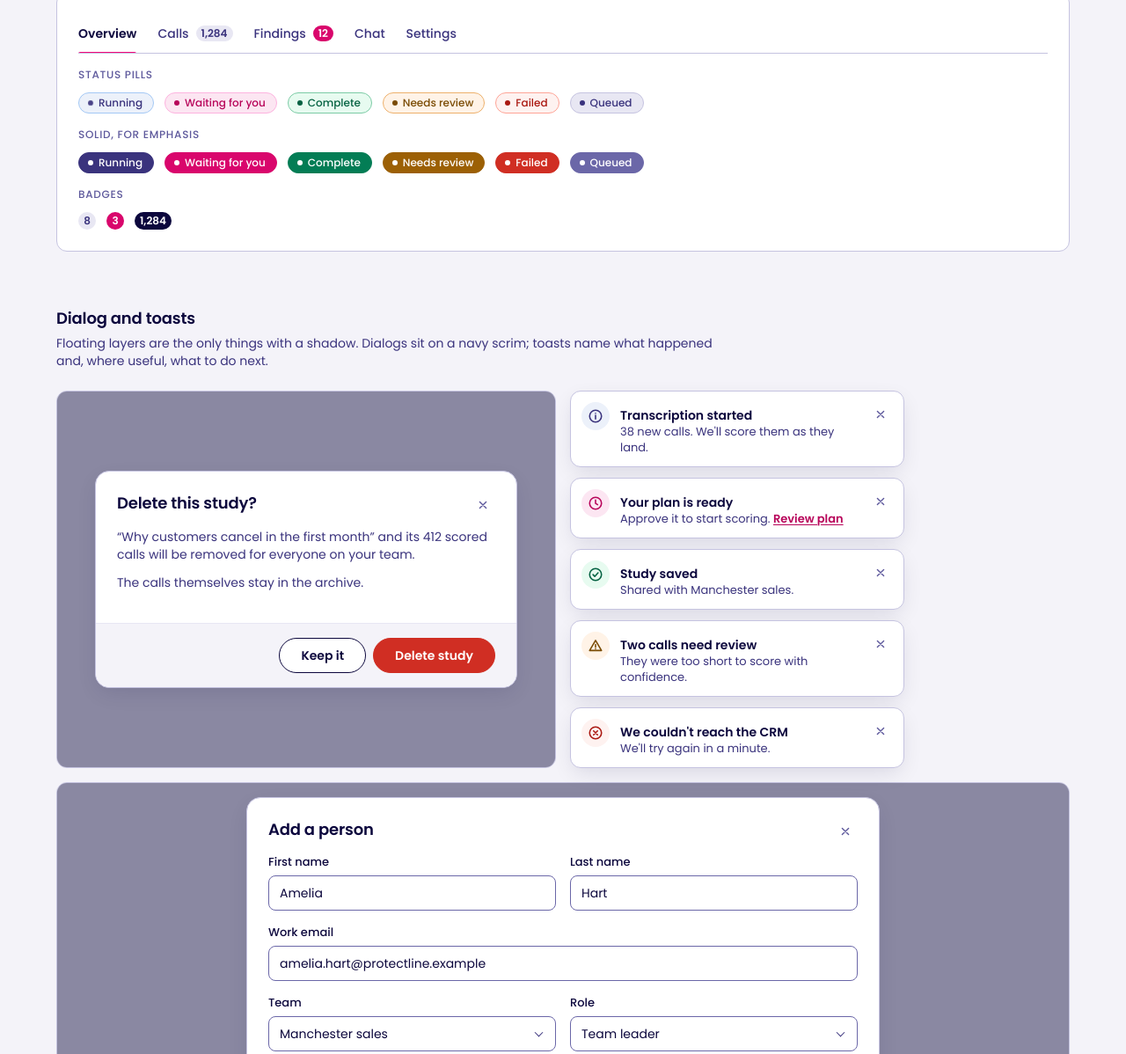
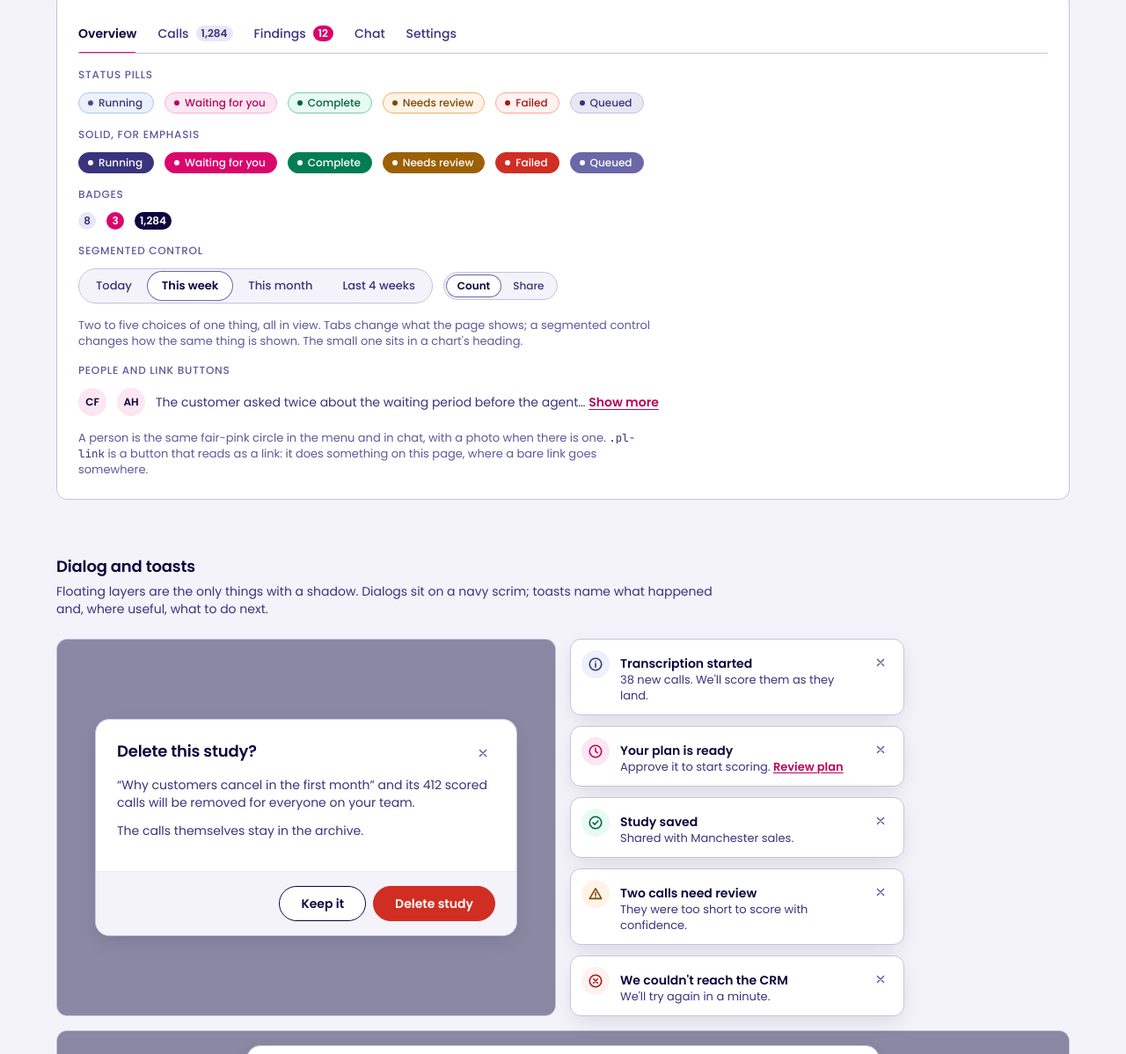
Before and after one commit to ReedoPL/Protect-Line-Design-System, a plain HTML site: page preview/app-components.html in a window 1280 px wide. Shown: the part 2860-4058 px from the top of the page at 88% size. Drawn offline with Linux system fonts and the light colour scheme.

Commit message:
Add the segmented control, link button, avatar and page title
Four things gui2 built for itself because the app layer had none.

.pl-segmented: two to five choices of one thing, all in view. gui2 had
two of its own, which had drifted apart in height, border and selected
state.

.pl-link: a button that reads as a link ("Show more", "Clear filters").
gui2 used the class name in one place before it existed, where it did
nothing.

.pl-avatar: a person's circle, initials or a photo, the same in the
menu and in chat. The chat's user avatar was info blue, a status colour;
it is now the same fair-pink circle.

.pl-text-page-title (28/36): a page's own name. DESIGN.md gave 20px as
the page title, but 44 of gui2's 63 page titles are 28px and the 20px
ones name a record or a person. Both sizes are now documented for what
they turned out to be used for.

Co-Authored-By: Claude Fable 5.2 <noreply@anthropic.com>

```diff
--- a/components/app-components.css
+++ b/components/app-components.css
@@ -58,6 +58,27 @@
   text-decoration-thickness: 2px;
 }
 
+/* A button that reads as a link: "Show more", "Clear filters" in a sentence. Also for an
+   anchor that carries a class of its own. It does something on this page; a link that
+   goes somewhere stays a bare <a>. */
+.pl-link {
+  display: inline;
+  padding: 0;
+  border: 0;
+  border-radius: var(--app-space-2);
+  background: none;
+  font: inherit;
+  font-weight: var(--font-weight-semibold);
+  color: var(--app-text-link);
+  text-align: inherit;
+  text-decoration: underline;
+  text-underline-offset: 0.18em;
+  text-decoration-thickness: 1px;
+  cursor: pointer;
+}
+.pl-link:hover { color: var(--app-text-link-hover); text-decoration-thickness: 2px; }
+.pl-link:disabled { color: var(--app-text-disabled); text-decoration: none; cursor: not-allowed; }
+
 /* ── Type ─────────────────────────────────────────────────────────────── */
 .pl-text-caption { font-size: var(--app-font-size-xs); line-height: var(--app-line-height-xs); color: var(--app-text-subtle); }
 .pl-text-table { font-size: var(--app-font-size-sm); line-height: var(--app-line-height-sm); }
@@ -67,6 +88,9 @@
 .pl-text-heading { font-size: var(--app-font-size-lg); line-height: var(--app-line-height-lg); font-weight: var(--font-weight-semibold); }
 .pl-text-section { font-size: var(--app-font-size-xl); line-height: var(--app-line-height-xl); font-weight: var(--font-weight-semibold); letter-spacing: var(--app-tracking-tight); }
 .pl-text-title { font-size: var(--app-font-size-2xl); line-height: var(--app-line-height-2xl); font-weight: var(--font-weight-bold); letter-spacing: var(--app-tracking-tight); }
+/* The page's own name ("Calls", "Team coaching"): the largest text on the screen, once.
+   .pl-text-title is for a title that names a record or a person ("Amelia Hart"). */
+.pl-text-page-title { font-size: var(--app-font-size-3xl); line-height: var(--app-line-height-3xl); font-weight: var(--font-weight-bold); letter-spacing: var(--app-tracking-tight); }
 .pl-text-stat { font-size: var(--app-font-size-3xl); line-height: var(--app-line-height-3xl); font-weight: var(--font-weight-semibold); letter-spacing: var(--app-tracking-tight); }
 .pl-text-eyebrow { font-size: var(--app-font-size-xs); line-height: var(--app-line-height-xs); font-weight: var(--font-weight-medium); letter-spacing: var(--app-tracking-caps); text-transform: uppercase; color: var(--app-text-subtle); }
 .pl-text-muted { color: var(--app-text-muted); }
@@ -422,6 +446,52 @@
 .pl-pill--live::before { animation: pl-breathe 1.6s ease-in-out infinite; }
 @keyframes pl-breathe { 50% { opacity: 0.35; transform: scale(0.75); } }
 
+/* ── Segmented control ────────────────────────────────────────────────── */
+/* Two to five choices of one thing, all in view: a period (Today, This week, Month), a
+   chart's unit (Count, Share). Buttons with aria-pressed, or role="radio" with
+   aria-checked inside a role="radiogroup". Tabs change what the page shows; this changes
+   how the same thing is shown. Past five choices, use a select. */
+.pl-segmented {
+  --_h: var(--app-control-height-md);
+  display: inline-flex;
+  flex-wrap: wrap;
+  gap: var(--app-space-2);
+  padding: 3px;
+  border: 1px solid var(--app-border);
+  border-radius: calc(var(--_h) / 2);
+  background: var(--app-surface-sunken);
+}
+.pl-segmented > button {
+  display: inline-flex;
+  align-items: center;
+  justify-content: center;
+  gap: var(--app-space-6);
+  min-height: calc(var(--_h) - 8px);
+  padding: 0 var(--spacing-md);
+  border: 0;
+  border-radius: var(--app-radius-pill);
+  background: none;
+  font-family: var(--font-primary);
+  font-size: var(--app-font-size-sm);
+  line-height: 1;
+  font-weight: var(--font-weight-medium);
+  color: var(--app-text-muted);
+  white-space: nowrap;
+  cursor: pointer;
+}
+.pl-segmented > button:hover { color: var(--app-text); }
+/* The chosen one is a raised chip with an edge: weight and the edge carry it, not colour alone. */
+.pl-segmented > button[aria-pressed="true"],
+.pl-segmented > button[aria-checked="true"] {
+  background: var(--app-surface);
+  color: var(--app-text);
+  font-weight: var(--font-weight-semibold);
+  box-shadow: 0 0 0 1px var(--app-border-strong);
+}
+.pl-segmented > button:disabled { color: var(--app-text-disabled); cursor: not-allowed; }
+.pl-segmented--sm { --_h: var(--app-control-height-sm); }
+.pl-segmented--sm > button { padding: 0 var(--spacing-sm); font-size: var(--app-font-size-xs); }
+
 /* ── Tabs ─────────────────────────────────────────────────────────────── */
 .pl-tabs {
   display: flex;
@@ -676,6 +746,25 @@ th[aria-sort="descending"] .pl-sort svg { transform: rotate(180deg); }
 .pl-close:hover { background: var(--app-surface-hover); color: var(--app-text); }
 .pl-close svg { width: 16px; height: 16px; }
 
+/* ── Avatar ───────────────────────────────────────────────────────────── */
+/* A person's circle: their initials, or their photo. The name is always beside it, so
+   the circle itself is aria-hidden. */
+.pl-avatar {
+  flex: none;
+  width: 32px;
+  height: 32px;
+  border-radius: 50%;
+  display: grid;
+  place-items: center;
+  overflow: hidden;
+  background: var(--app-accent-subtle);
+  color: var(--app-text);
+  font-size: var(--app-font-size-xs);
+  line-height: 1;
+  font-weight: var(--font-weight-semibold);
+}
+.pl-avatar img { width: 100%; height: 100%; object-fit: cover; }
+
 /* ── Chat ─────────────────────────────────────────────────────────────── */
 .pl-chat { display: flex; flex-direction: column; gap: var(--spacing-lg); }
 
@@ -750,7 +839,9 @@ th[aria-sort="descending"] .pl-sort svg { transform: rotate(180deg); }
   padding: var(--spacing-sm) var(--spacing-md);
   border-radius: var(--radius-lg) var(--radius-lg) var(--app-space-6) var(--radius-lg);
 }
-.pl-msg--user .pl-msg__avatar { background: var(--app-status-info-bg); color: var(--app-status-info-fg); box-shadow: inset 0 0 0 1px var(--app-status-info-border); }
+/* A person is the same circle wherever they appear (.pl-avatar). Not a status colour:
+   info blue said "running", and a person is not a status. */
+.pl-msg--user .pl-msg__avatar { background: var(--app-accent-subtle); color: var(--app-text); }
 
 .pl-notice {
   display: flex;
@@ -913,7 +1004,9 @@ th[aria-sort="descending"] .pl-sort svg { transform: rotate(180deg); }
 /* ── Touch screens: controls grow to the 44px minimum (DESIGN.md §8) ─── */
 @media (pointer: coarse) {
   .pl-button,
-  .pl-button--sm { --_h: var(--app-control-height-touch); }
+  .pl-button--sm,
+  .pl-segmented,
+  .pl-segmented--sm { --_h: var(--app-control-height-touch); }
   .pl-input,
   .pl-select select { min-height: var(--app-control-height-touch); }
   .pl-table th,
--- a/preview/app-components.html
+++ b/preview/app-components.html
@@ -386,6 +386,31 @@
             <span class="pl-badge pl-badge--solid">1,284</span>
           </div>
         </div>
+        <div>
+          <span class="pl-text-eyebrow demo-label">Segmented control</span>
+          <div class="pv-row">
+            <div class="pl-segmented" role="group" aria-label="Period">
+              <button type="button" aria-pressed="false">Today</button>
+              <button type="button" aria-pressed="true">This week</button>
+              <button type="button" aria-pressed="false">This month</button>
+              <button type="button" aria-pressed="false">Last 4 weeks</button>
+            </div>
+            <div class="pl-segmented pl-segmented--sm" role="group" aria-label="Show as">
+              <button type="button" aria-pressed="true">Count</button>
+              <button type="button" aria-pressed="false">Share</button>
+            </div>
+          </div>
+          <p class="pv-note">Two to five choices of one thing, all in view. Tabs change what the page shows; a segmented control changes how the same thing is shown. The small one sits in a chart's heading.</p>
+        </div>
+        <div>
+          <span class="pl-text-eyebrow demo-label">People and link buttons</span>
+          <div class="pv-row">
+            <span class="pl-avatar" aria-hidden="true">CF</span>
+            <span class="pl-avatar" aria-hidden="true">AH</span>
+            <span class="pl-text-muted">The customer asked twice about the waiting period before the agent… <button class="pl-link" type="button" aria-expanded="false">Show more</button></span>
+          </div>
+          <p class="pv-note">A person is the same fair-pink circle in the menu and in chat, with a photo when there is one. <code class="pv-code">.pl-link</code> is a button that reads as a link: it does something on this page, where a bare link goes somewhere.</p>
+        </div>
       </div>
     </section>
 
--- a/scripts/contrast-report.js
+++ b/scripts/contrast-report.js
@@ -62,6 +62,7 @@ function pairs() {
   for (const s of ['app.surface.default', 'app.surface.canvas', 'app.surface.raised']) ui('app.border.strong', s, 'input, checkbox, radio');
   ui('app.border.strong', 'app.surface.hover over app.surface.default', 'checkbox in hovered row');
   ui('app.border.strong', 'app.surface.sunken', 'segmented chip edge on the well; reply-table grid beside a header cell');
+  text('app.text.default', 'app.accent.subtle over app.surface.default', 'avatar initials');
   for (const s of ['app.surface.default', 'app.surface.canvas', 'app.surface.raised', 'app.surface.selected', 'app.surface.sunken']) ui('app.focus.ring', s, 'focus ring');
   for (const s of ['app.surface.default', 'app.surface.canvas', 'app.surface.raised']) ui('app.accent.default', s, 'primary fill, checked box');
   ui('app.accent.strong', 'app.surface.selected', 'selected-row bar');
```
Also changed, not shown: preview/app-type.html (+2 -1 lines), 1 other file.
